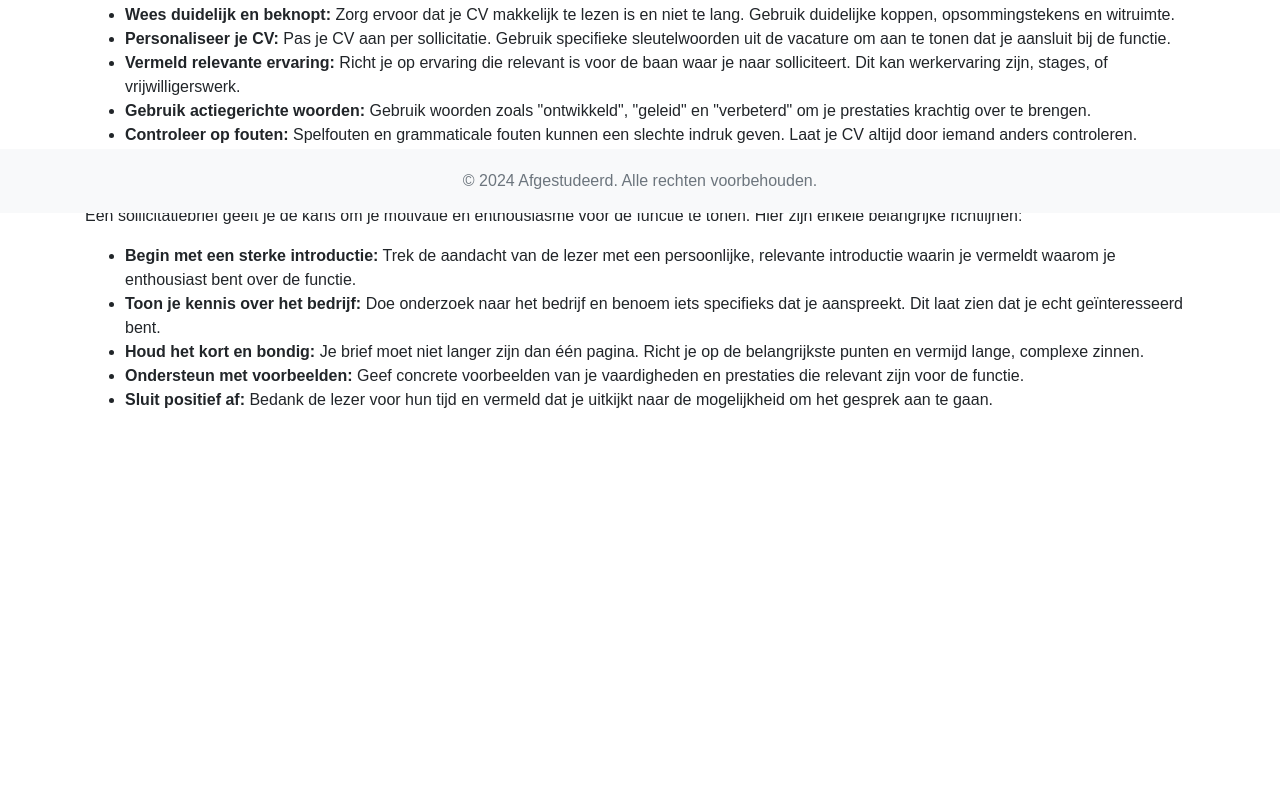
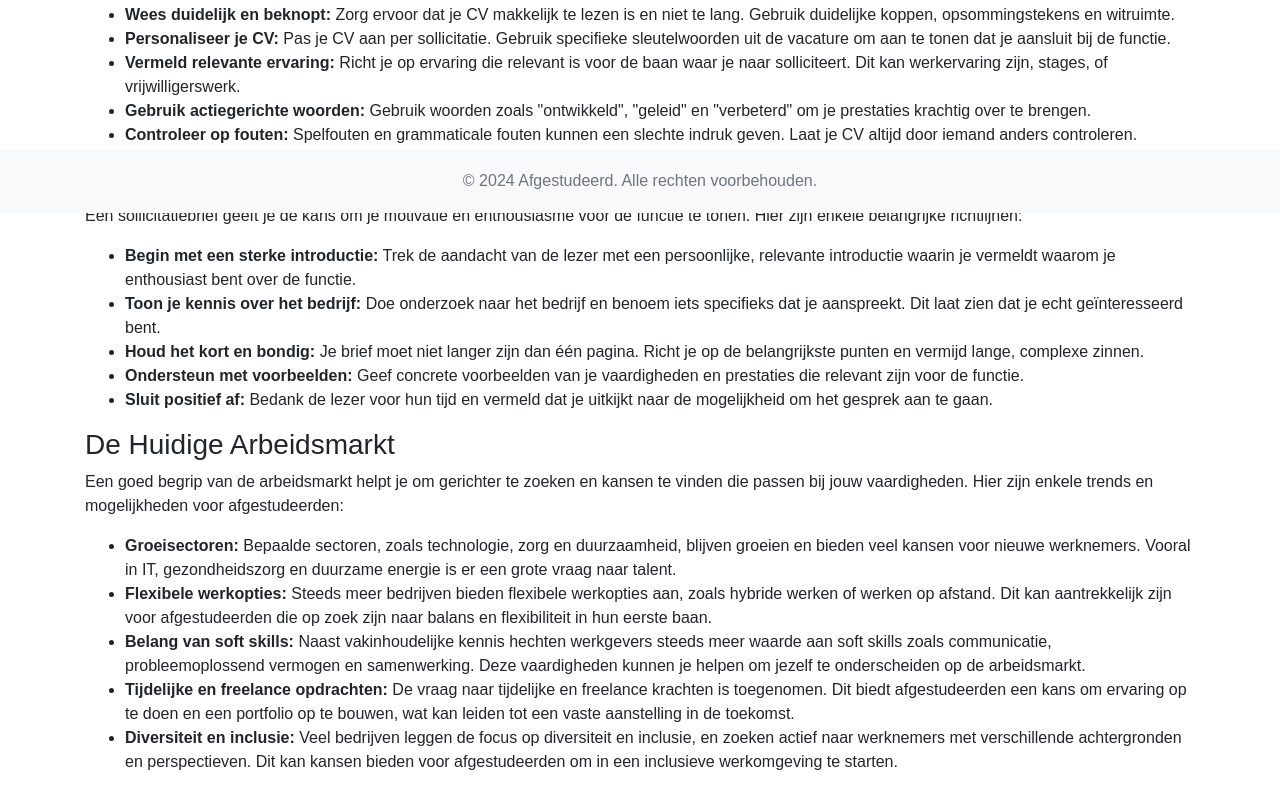
Before and after one commit to ROCMondriaanTIN/Burgerschap-Thema4, a plain HTML site: page zoeken.html in a window 1280 px wide. Shown: the part 587-1395 px from the top of the page. Before the commit the page ends 1087 px from the top, so only its background shows below. Drawn offline with nearby package versions, Linux system fonts and the light colour scheme.

Commit message:
arbeidsmarkt toegevoegd

```diff
--- a/zoeken.html
+++ b/zoeken.html
@@ -78,6 +78,28 @@
             <li><strong>Sluit positief af:</strong> Bedank de lezer voor hun tijd en vermeld dat je uitkijkt naar de
                 mogelijkheid om het gesprek aan te gaan.</li>
         </ul>
+
+        <h3>De Huidige Arbeidsmarkt</h3>
+        <p>Een goed begrip van de arbeidsmarkt helpt je om gerichter te zoeken en kansen te vinden die passen bij jouw
+            vaardigheden. Hier zijn enkele trends en mogelijkheden voor afgestudeerden:</p>
+
+        <ul>
+            <li><strong>Groeisectoren:</strong> Bepaalde sectoren, zoals technologie, zorg en duurzaamheid, blijven
+                groeien en bieden veel kansen voor nieuwe werknemers. Vooral in IT, gezondheidszorg en duurzame energie
+                is er een grote vraag naar talent.</li>
+            <li><strong>Flexibele werkopties:</strong> Steeds meer bedrijven bieden flexibele werkopties aan, zoals
+                hybride werken of werken op afstand. Dit kan aantrekkelijk zijn voor afgestudeerden die op zoek zijn
+                naar balans en flexibiliteit in hun eerste baan.</li>
+            <li><strong>Belang van soft skills:</strong> Naast vakinhoudelijke kennis hechten werkgevers steeds meer
+                waarde aan soft skills zoals communicatie, probleemoplossend vermogen en samenwerking. Deze vaardigheden
+                kunnen je helpen om jezelf te onderscheiden op de arbeidsmarkt.</li>
+            <li><strong>Tijdelijke en freelance opdrachten:</strong> De vraag naar tijdelijke en freelance krachten is
+                toegenomen. Dit biedt afgestudeerden een kans om ervaring op te doen en een portfolio op te bouwen, wat
+                kan leiden tot een vaste aanstelling in de toekomst.</li>
+            <li><strong>Diversiteit en inclusie:</strong> Veel bedrijven leggen de focus op diversiteit en inclusie, en
+                zoeken actief naar werknemers met verschillende achtergronden en perspectieven. Dit kan kansen bieden
+                voor afgestudeerden om in een inclusieve werkomgeving te starten.</li>
+        </ul>
     </div>
     <br><br><br>
 
```
